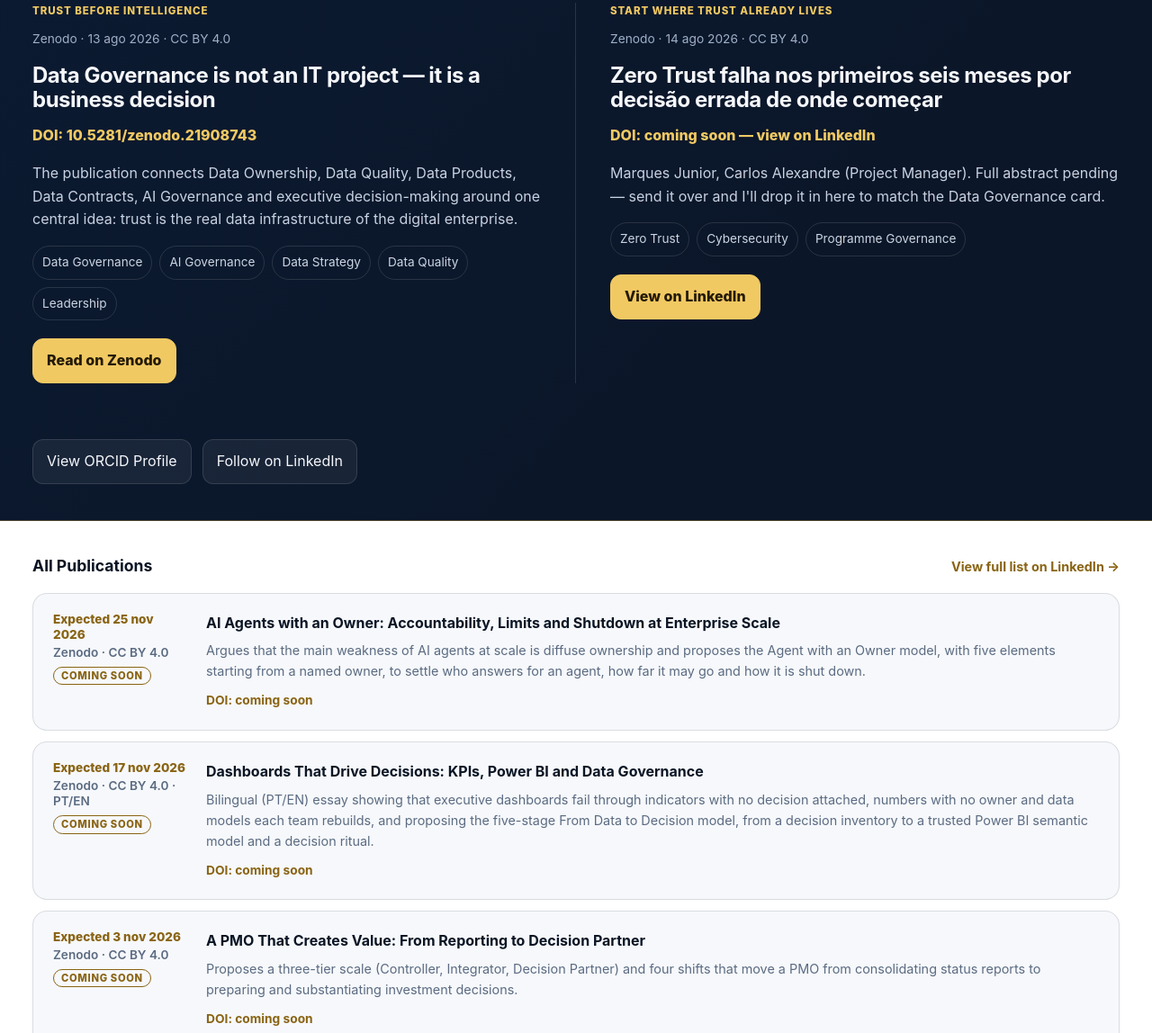
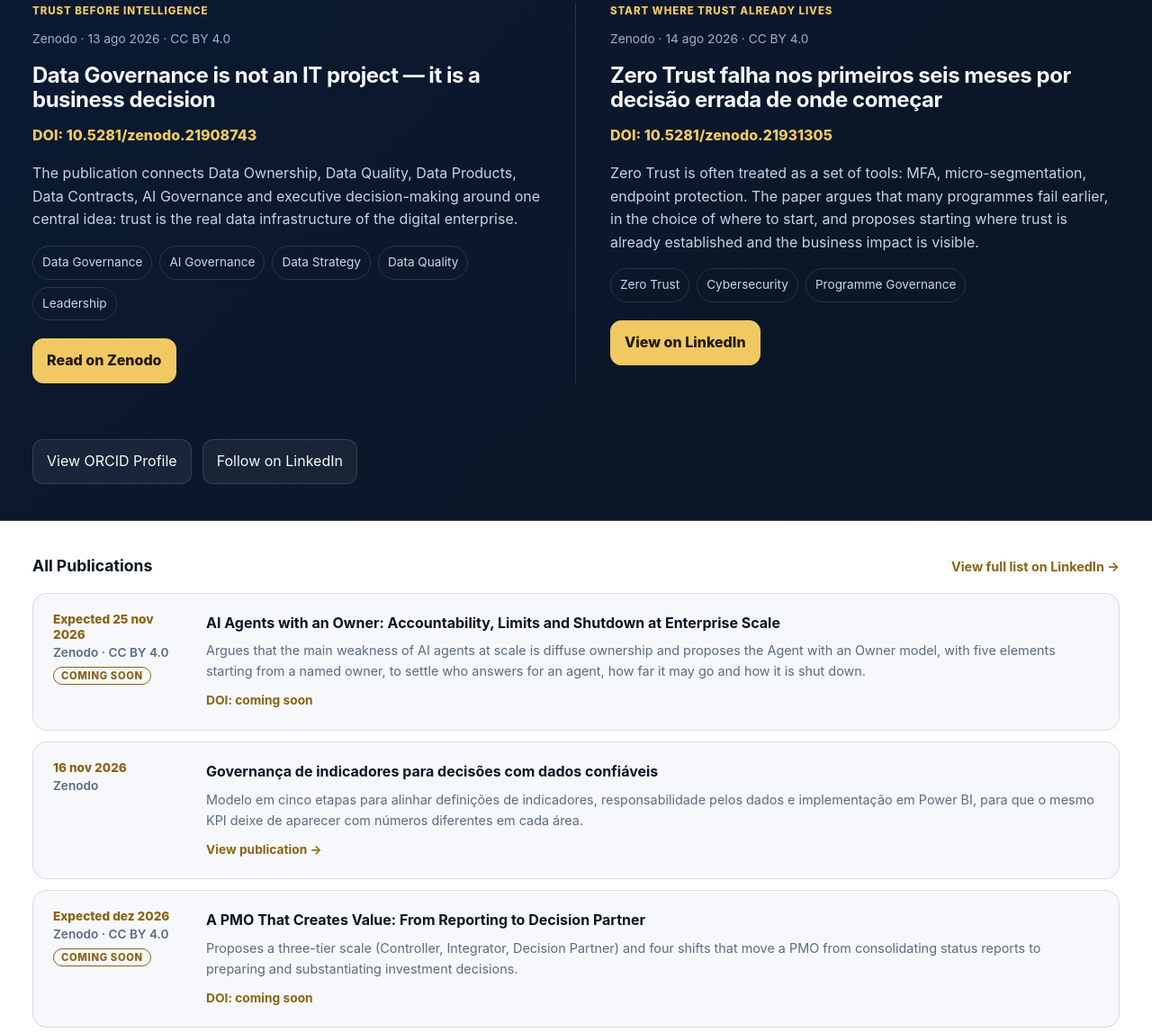
Before and after one commit to camjr1985/camjrportfolio, a plain HTML site: page index.html in a window 1280 px wide. Shown: the part 3451-4599 px from the top of the page at 90% size. Drawn offline with Linux system fonts and the light colour scheme.

Commit message:
Publicações: artigo de governança de indicadores (DOI 16/11), Copilot, Lakehouse, Brasil–Portugal e apresentação do livro; DOI e resumo do Zero Trust
Co-Authored-By: Claude Opus 5.5 <noreply@anthropic.com>
Claude-Session: https://claude.ai/code/session_01HTHAK5uzmgHvzpUyWY2d83

```diff
--- a/index.html
+++ b/index.html
@@ -522,9 +522,8 @@
         <div class="tagline" data-i18n="pub2Tagline">START WHERE TRUST ALREADY LIVES</div>
         <div class="venue-date">Zenodo · 14 ago 2026 · CC BY 4.0</div>
         <h2 data-i18n="pub2Title">Zero Trust falha nos primeiros seis meses por decisão errada de onde começar</h2>
-        <!-- PENDING: swap for the real DOI once you send it, e.g. https://doi.org/10.5281/zenodo.XXXXXXX -->
-        <a class="doi" href="https://www.linkedin.com/in/carlos-alexandre-marques-junior/details/publications/" target="_blank" rel="noopener" data-i18n="pub2DoiLabel">DOI: coming soon — view on LinkedIn</a>
-        <p data-i18n="pub2Desc">Marques Junior, Carlos Alexandre (Project Manager). Full abstract pending — send it over and I'll drop it in here to match the Data Governance card.</p>
+        <a class="doi" href="https://doi.org/10.5281/zenodo.21931305" target="_blank" rel="noopener" data-i18n="pub2DoiLabel">DOI: 10.5281/zenodo.21931305</a>
+        <p data-i18n="pub2Desc">Zero Trust is often treated as a set of tools: MFA, micro-segmentation, endpoint protection. The paper argues that many programmes fail earlier, in the choice of where to start, and proposes starting where trust is already established and the business impact is visible.</p>
         <div class="tags">
           <span class="tag">Zero Trust</span><span class="tag">Cybersecurity</span><span class="tag">Programme Governance</span>
         </div>
@@ -765,8 +764,8 @@ trustBefore:"TRUST BEFORE INTELLIGENCE",pubShort:"Data Governance",
 pubEyebrow:"Scientific & Executive Publication",
 pub2Tagline:"START WHERE TRUST ALREADY LIVES",
 pub2Title:"Zero Trust falha nos primeiros seis meses por decisão errada de onde começar",
-pub2DoiLabel:"DOI: coming soon — view on LinkedIn",
-pub2Desc:"Marques Junior, Carlos Alexandre (Project Manager). Full abstract pending — send it over and I'll drop it in here to match the Data Governance card.",
+pub2DoiLabel:"DOI: 10.5281/zenodo.21931305",
+pub2Desc:"Zero Trust is often treated as a set of tools: MFA, micro-segmentation, endpoint protection. The paper argues that many programmes fail earlier, in the choice of where to start, and proposes starting where trust is already established and the business impact is visible.",
 pub2Cta:"View on LinkedIn",
 pubTitle:"Data Governance is not an IT project — it is a business decision",
 pubDesc:"The publication connects Data Ownership, Data Quality, Data Products, Data Contracts, AI Governance and executive decision-making around one central idea: trust is the real data infrastructure of the digital enterprise.",
@@ -867,8 +866,8 @@ trustBefore:"TRUST BEFORE INTELLIGENCE",pubShort:"Governança de Dados",
 pubEyebrow:"Publicação Científica & Executiva",
 pub2Tagline:"COMECE ONDE A CONFIANÇA JÁ EXISTE",
 pub2Title:"Zero Trust falha nos primeiros seis meses por decisão errada de onde começar",
-pub2DoiLabel:"DOI: em breve — ver no LinkedIn",
-pub2Desc:"Marques Junior, Carlos Alexandre (Project Manager). Resumo completo pendente — assim que você mandar, eu coloco aqui no mesmo padrão do card de Governança de Dados.",
+pub2DoiLabel:"DOI: 10.5281/zenodo.21931305",
+pub2Desc:"Zero Trust costuma ser tratado como um conjunto de ferramentas: MFA, microssegmentação, proteção de endpoints. O artigo sustenta que muitos programas falham antes, na escolha de onde começar, e propõe começar onde a confiança já existe e o impacto no negócio é visível.",
 pub2Cta:"Ver no LinkedIn",
 pubTitle:"Governança de dados não é projeto de TI — é decisão de negócio",
 pubDesc:"A publicação conecta Data Ownership, Data Quality, Data Products, Data Contracts, AI Governance e decisão executiva em torno de uma ideia central: confiança é a verdadeira infraestrutura de dados da empresa digital.",
@@ -969,8 +968,8 @@ trustBefore:"TRUST BEFORE INTELLIGENCE",pubShort:"Gobierno de Datos",
 pubEyebrow:"Publicación Científica & Ejecutiva",
 pub2Tagline:"EMPIECE DONDE YA EXISTE CONFIANZA",
 pub2Title:"Zero Trust falha nos primeiros seis meses por decisão errada de onde começar",
-pub2DoiLabel:"DOI: próximamente — ver en LinkedIn",
-pub2Desc:"Marques Junior, Carlos Alexandre (Project Manager). Resumen completo pendiente — en cuanto lo envíes, lo coloco aquí con el mismo formato de la tarjeta de Gobierno de Datos.",
+pub2DoiLabel:"DOI: 10.5281/zenodo.21931305",
+pub2Desc:"Zero Trust suele tratarse como un conjunto de herramientas: MFA, microsegmentación, protección de endpoints. El artículo sostiene que muchos programas fracasan antes, en la elección de por dónde empezar, y propone comenzar donde la confianza ya existe y el impacto en el negocio es visible.",
 pub2Cta:"Ver en LinkedIn",
 pubTitle:"La gobernanza de datos no es un proyecto de TI — es una decisión de negocio",
 pubDesc:"La publicación conecta Data Ownership, Data Quality, Data Products, Data Contracts, AI Governance y la toma de decisiones ejecutivas en torno a una idea central: la confianza es la verdadera infraestructura de datos de la empresa digital.",
@@ -1189,15 +1188,16 @@ const PUBLICATIONS=[
     en:{title:"AI Agents with an Owner: Accountability, Limits and Shutdown at Enterprise Scale",desc:"Argues that the main weakness of AI agents at scale is diffuse ownership and proposes the Agent with an Owner model, with five elements starting from a named owner, to settle who answers for an agent, how far it may go and how it is shut down."},
     pt:{title:"Agentes de IA com dono: accountability, limites e desligamento em escala",desc:"Sustenta que a principal fragilidade dos agentes de IA em escala é o dono difuso e propõe o modelo Agente com Dono, com cinco elementos a partir de um dono nomeado, para definir quem responde pelo agente, até onde ele pode ir e como é desligado."},
     es:{title:"Agentes de IA con dueño: accountability, límites y apagado a escala",desc:"Sostiene que la principal debilidad de los agentes de IA a escala es la propiedad difusa y propone el modelo Agente con Dueño, con cinco elementos a partir de un dueño con nombre, para definir quién responde por el agente, hasta dónde puede llegar y cómo se apaga."}}},
-  {soon:true,venue:"Zenodo · CC BY 4.0 · PT/EN",date:"17 nov 2026",url:null,i18n:{
-    en:{title:"Dashboards That Drive Decisions: KPIs, Power BI and Data Governance",desc:"Bilingual (PT/EN) essay showing that executive dashboards fail through indicators with no decision attached, numbers with no owner and data models each team rebuilds, and proposing the five-stage From Data to Decision model, from a decision inventory to a trusted Power BI semantic model and a decision ritual."},
-    pt:{title:"Dashboards que geram decisão: KPIs, Power BI e governança de dados",desc:"Ensaio bilíngue (PT/EN) que mostra como painéis executivos falham por indicadores sem decisão associada, números sem dono e modelos de dados reconstruídos por cada equipe, e propõe o modelo Do Dado à Decisão em cinco etapas, do inventário de decisões ao modelo semântico confiável no Power BI e ao ritual de decisão."},
-    es:{title:"Dashboards que generan decisiones: KPIs, Power BI y gobierno de datos",desc:"Ensayo bilingüe (PT/EN) que muestra cómo los paneles ejecutivos fallan por indicadores sin decisión asociada, números sin dueño y modelos de datos que cada equipo reconstruye, y propone el modelo Del Dato a la Decisión en cinco etapas, del inventario de decisiones al modelo semántico confiable en Power BI y al ritual de decisión."}}},
-  {soon:true,venue:"Zenodo · CC BY 4.0",date:"3 nov 2026",url:null,i18n:{
+  {title:"Governança de indicadores para decisões com dados confiáveis",venue:"Zenodo",date:"16 nov 2026",url:"https://doi.org/10.5281/zenodo.24286203",desc:"Modelo em cinco etapas para alinhar definições de indicadores, responsabilidade pelos dados e implementação em Power BI, para que o mesmo KPI deixe de aparecer com números diferentes em cada área."},
+  {soon:true,venue:"Zenodo · CC BY 4.0",date:"dez 2026",url:null,i18n:{
     en:{title:"A PMO That Creates Value: From Reporting to Decision Partner",desc:"Proposes a three-tier scale (Controller, Integrator, Decision Partner) and four shifts that move a PMO from consolidating status reports to preparing and substantiating investment decisions."},
     pt:{title:"PMO que gera valor: do relatório ao parceiro de decisão",desc:"Propõe uma escala de três patamares (Controlador, Integrador e Parceiro de decisão) e quatro mudanças para que o PMO deixe de consolidar relatórios de status e passe a preparar e fundamentar decisões de investimento."},
     es:{title:"Una PMO que genera valor: del informe al socio de decisión",desc:"Propone una escala de tres niveles (Controlador, Integrador y Socio de decisión) y cuatro cambios para que la PMO pase de consolidar informes de estado a preparar y fundamentar decisiones de inversión."}}},
-  {title:"Zero Trust falha nos primeiros seis meses por decisão errada de onde começar",venue:"Zenodo",date:"14 ago 2026",url:"https://www.linkedin.com/in/carlos-alexandre-marques-junior/details/publications/",desc:"Marques Junior, Carlos Alexandre (Project Manager) — publicação completa disponível no link.",featured:true},
+  {title:"GitHub Copilot na Empresa: onde os ganhos de produtividade são reais — e onde podem ser ilusórios",venue:"Zenodo",date:"22 set 2026",url:"https://doi.org/10.5281/zenodo.22899262",desc:"Analisa o impacto do GitHub Copilot na produtividade de desenvolvimento e separa ganhos locais de velocidade de melhorias sustentáveis no sistema de engenharia."},
+  {title:"Lakehouse não corrige má governança: a plataforma muda, a accountability precisa vir antes",venue:"Zenodo",date:"17 set 2026",url:"https://doi.org/10.5281/zenodo.22820309",desc:"Mostra que a convergência da arquitetura Lakehouse não resolve a questão anterior à tecnologia: quem tem autoridade sobre o significado, a qualidade e o acesso aos dados."},
+  {title:"O que aprendi liderando equipas entre Brasil e Portugal",venue:"Zenodo",date:"26 ago 2026",url:"https://doi.org/10.5281/zenodo.22116623",desc:"Diferenças de comunicação, decisão, feedback e reuniões entre equipas no Brasil e em Portugal, e como adaptar a liderança sem perder objetivos e critérios."},
+  {title:"Superando Obstáculos — Apresentação da Primeira Edição",venue:"Zenodo · Report",date:"20 ago 2026",url:"https://doi.org/10.5281/zenodo.22035965",desc:"Material oficial de apresentação do livro Superando Obstáculos: experiências, aprendizados e ferramentas de mais de duas décadas em tecnologia e gestão de projetos, no Brasil e na Europa."},
+  {title:"Zero Trust falha nos primeiros seis meses por decisão errada de onde começar",venue:"Zenodo",date:"14 ago 2026",url:"https://doi.org/10.5281/zenodo.21931305",desc:"Marques Junior, Carlos Alexandre (Project Manager) — publicação completa disponível no link.",featured:true},
   {title:"Governança de dados não é projeto de TI — é decisão de negócio",venue:"Zenodo",date:"13 ago 2026",url:"https://doi.org/10.5281/zenodo.21908743",desc:"A crescente adoção de Inteligência Artificial nas organizações reforça a necessidade de tratar a governança de dados como decisão de negócio, não apenas como projeto de TI.",featured:true},
   {title:"Superando Obstáculos: A Roadmap for Project Managers Seeking High Performance",venue:"Author",date:"22 nov 2024",url:"https://camjr1985.github.io/superando-obstaculos/",desc:"A practical guide focused on overcoming real-world challenges in project management, combining proven frameworks with field experience."},
   {title:"Jornada Colaborativa: Transitioning to Agility",venue:"Co-Author",date:"30 jun 2023",url:"https://www.linkedin.com/in/carlos-alexandre-marques-junior/details/publications/",desc:"A collaborative work exploring Agile transformation in corporate environments, highlighting best practices, real case scenarios, and the cultural shift required to successfully implement Agile ways of working."},
```
